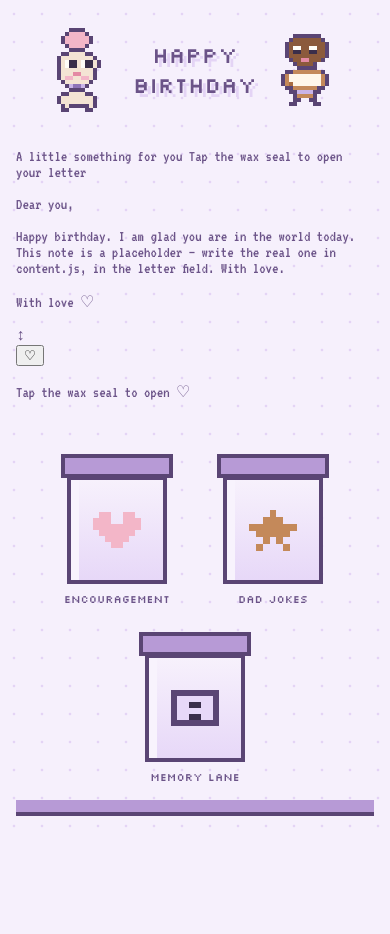
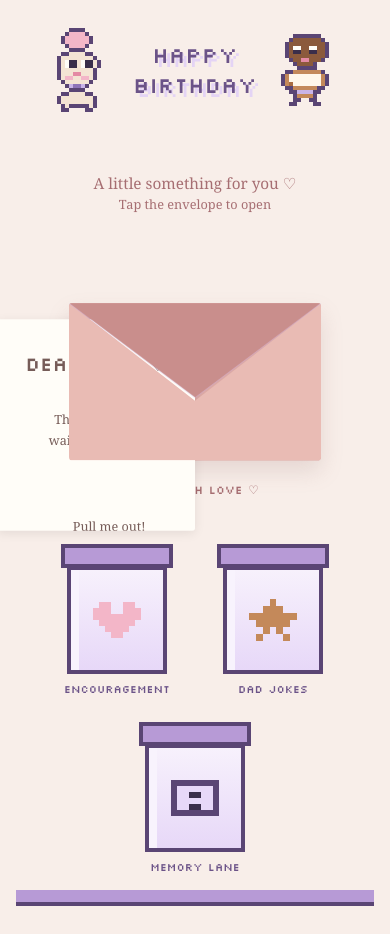
Before and after one commit to iaylee/edna22nd, a plain HTML site: page index.html in a window 390 px wide. Before the commit the page ends 844 px from the top, so only its background shows below. Drawn offline with Linux system fonts and the light colour scheme.

Commit message:
copy paste envelope

```diff
--- a/index.html
+++ b/index.html
@@ -18,7 +18,7 @@
   </header>
 
   <main>
-    <div class="stage">
+    <!-- <div class="stage">
       <section class="birthday-envelope-scene" id="birthday-envelope-scene"
                aria-label="Interactive birthday letter">
         <p class="birthday-envelope-intro" id="envelope-intro">
@@ -47,7 +47,294 @@
           Tap the wax seal to open ♡
         </p>
       </section>
+    </div> -->
+    <style>
+  * {
+    box-sizing: border-box;
+  }
+
+  body {
+    margin: 0;
+    min-height: 100vh;
+    display: grid;
+    place-items: center;
+    background: #f8eee9;
+    font-family: Georgia, serif;
+    overflow: hidden;
+  }
+
+  .scene {
+    position: relative;
+    width: 340px;
+    height: 420px;
+    display: flex;
+    justify-content: center;
+    align-items: flex-end;
+  }
+
+  .instruction {
+    position: absolute;
+    top: 35px;
+    width: 100%;
+    text-align: center;
+    color: #a66e72;
+    font-size: 17px;
+    transition: opacity .4s;
+  }
+
+  /* Envelope */
+  .envelope {
+    position: absolute;
+    bottom: 65px;
+    width: 280px;
+    height: 175px;
+    background: #dca9a5;
+    border-radius: 4px;
+    z-index: 3;
+    box-shadow: 0 12px 25px #9b777733;
+  }
+
+  /* Front pocket */
+  .envelope::before {
+    content: "";
+    position: absolute;
+    inset: 0;
+    background: #e9bbb4;
+    clip-path: polygon(0 0, 50% 62%, 100% 0, 100% 100%, 0 100%);
+    border-radius: 4px;
+    z-index: 4;
+    pointer-events: none;
+  }
+
+  /* Envelope flap */
+  .flap {
+    position: absolute;
+    top: 0;
+    left: 0;
+    width: 0;
+    height: 0;
+    border-left: 140px solid transparent;
+    border-right: 140px solid transparent;
+    border-top: 105px solid #c98e8c;
+    transform-origin: top center;
+    transition: transform .7s ease;
+    z-index: 5;
+    cursor: pointer;
+    filter: drop-shadow(0 3px 2px #00000012);
+  }
+
+  .envelope.open .flap {
+    transform: rotateX(180deg);
+    z-index: 1;
+  }
+
+  /* Letter */
+  .letter {
+    position: absolute;
+    bottom: 85px;
+    left: 30px;
+    width: 220px;
+    height: 235px;
+    padding: 22px;
+    background: #fffdf8;
+    color: #765c58;
+    text-align: center;
+    border-radius: 3px;
+    box-shadow: 0 3px 12px #00000015;
+    z-index: 2;
+
+    transform: translateY(0);
+    transition: transform .65s ease, height .6s ease;
+    cursor: grab;
+
+    /* Important for mobile dragging */
+    touch-action: none;
+    user-select: none;
+    overflow: hidden;
+  }
+
+  .letter:active {
+    cursor: grabbing;
+  }
+
+  .letter h2 {
+    font-size: 22px;
+    font-weight: normal;
+    margin: 12px 0;
+  }
+
+  .letter p {
+    font-size: 14px;
+    line-height: 1.7;
+  }
+
+  .letter .message {
+    opacity: 0;
+    transition: opacity .5s ease;
+  }
+
+  /* Envelope opened */
+  .scene.open .letter {
+    transform: translateY(-35px);
+  }
+
+  .scene.open .instruction {
+    opacity: 0;
+  }
+
+  /* Letter pulled completely out */
+  .scene.extracted .letter {
+    transform: translateY(-210px);
+    height: 280px;
+    cursor: default;
+  }
+
+  .scene.extracted .letter .message {
+    opacity: 1;
+  }
+
+  .scene.extracted .letter .preview {
+    display: none;
+  }
+
+  .hint {
+    position: absolute;
+    bottom: 25px;
+    color: #a66e72;
+    font-size: 13px;
+  }
+
+  @media (max-width: 400px) {
+    .scene {
+      transform: scale(.9);
+    }
+  }
+</style>
+</head>
+
+<body>
+
+<div class="scene" id="scene">
+
+  <div class="instruction" id="instruction">
+    A little something for you ♡
+    <br>
+    <small>Tap the envelope to open</small>
+  </div>
+
+  <div class="envelope" id="envelope">
+
+    <div class="letter" id="letter">
+      <h2>Dear You ♡</h2>
+
+      <p class="preview">
+        There's something waiting inside...
+        <br><br>
+        Pull me out!
+      </p>
+
+      <div class="message">
+        <p>
+          I wanted to take a moment to remind you
+          how special you are.
+        </p>
+
+        <p>
+          Thank you for being you, for all the
+          little things you do, and for making
+          the world a little brighter.
+        </p>
+
+        <p>
+          With love,<br>
+          Someone who appreciates you ♡
+        </p>
+      </div>
     </div>
+
+    <div class="flap" id="flap"></div>
+
+  </div>
+
+  <div class="hint" id="hint">
+    Made with love ♡
+  </div>
+
+</div>
+
+<script>
+  const scene = document.getElementById("scene");
+  const envelope = document.getElementById("envelope");
+  const flap = document.getElementById("flap");
+  const letter = document.getElementById("letter");
+  const hint = document.getElementById("hint");
+
+  let isOpen = false;
+  let isDragging = false;
+  let startY = 0;
+  let currentY = 0;
+
+  const dragThreshold = 100;
+
+  // STEP 1: Open envelope
+  flap.addEventListener("click", () => {
+    if (isOpen) return;
+
+    isOpen = true;
+    scene.classList.add("open");
+    envelope.classList.add("open");
+
+    hint.textContent = "Drag the letter upwards ♡";
+  });
+
+  // STEP 2: Start dragging the letter
+  letter.addEventListener("pointerdown", (event) => {
+    if (!isOpen || scene.classList.contains("extracted")) {
+      return;
+    }
+
+    isDragging = true;
+    startY = event.clientY;
+    currentY = 0;
+
+    letter.style.transition = "none";
+    letter.setPointerCapture(event.pointerId);
+  });
+
+  // STEP 3: Track drag movement
+  letter.addEventListener("pointermove", (event) => {
+    if (!isDragging) return;
+
+    const distance = event.clientY - startY;
+
+    // Only allow upward movement
+    currentY = Math.min(0, Math.max(-180, distance));
+
+    letter.style.transform =
+      `translateY(calc(-35px + ${currentY}px))`;
+  });
+
+  // STEP 4: Release letter
+  function stopDragging() {
+    if (!isDragging) return;
+
+    isDragging = false;
+    letter.style.transition =
+      "transform .65s ease, height .6s ease";
+
+    if (currentY < -dragThreshold) {
+      scene.classList.add("extracted");
+      hint.textContent = "A message just for you ♡";
+    } else {
+      // Return letter to its original position
+      letter.style.transform = "";
+    }
+  }
+
+  letter.addEventListener("pointerup", stopDragging);
+  letter.addEventListener("pointercancel", stopDragging);
+
+</script>
   </main>
 
   <footer class="shelf-wrap">
```
